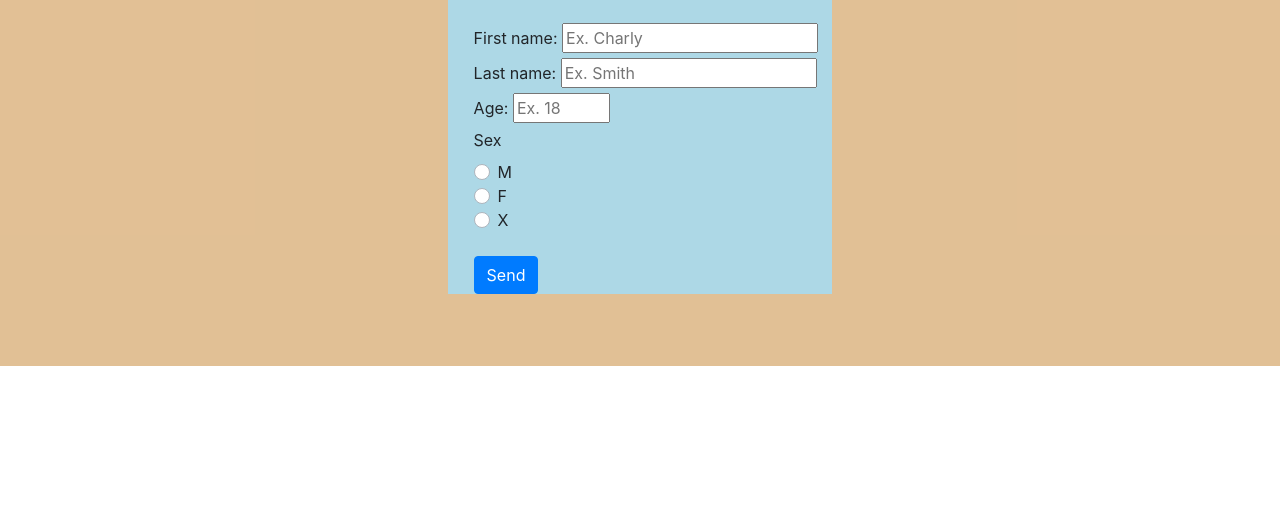
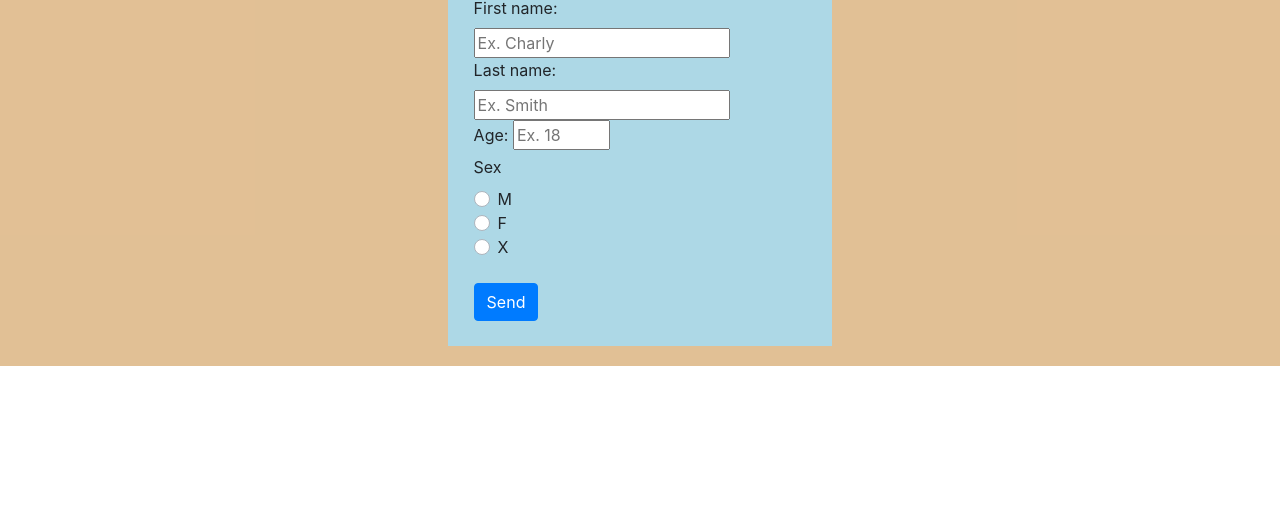
Before and after one commit to crishpaez/TareaHtmlCssPROEM, a plain HTML site: page contact.html in a window 1280 px wide. Shown: the part 274-800 px from the top of the page. Drawn offline with nearby package versions, Linux system fonts and the light colour scheme; a web font is replaced by a local one.

Commit message:
Padding update
Corrección del form

```diff
--- a/css/styles.css
+++ b/css/styles.css
@@ -97,6 +97,6 @@ a:hover{
 
 #divUserRegister{
     background-color: lightblue;
-    padding-left: 2%;
+    padding: 2%;
     width: 30%;
 }
```
